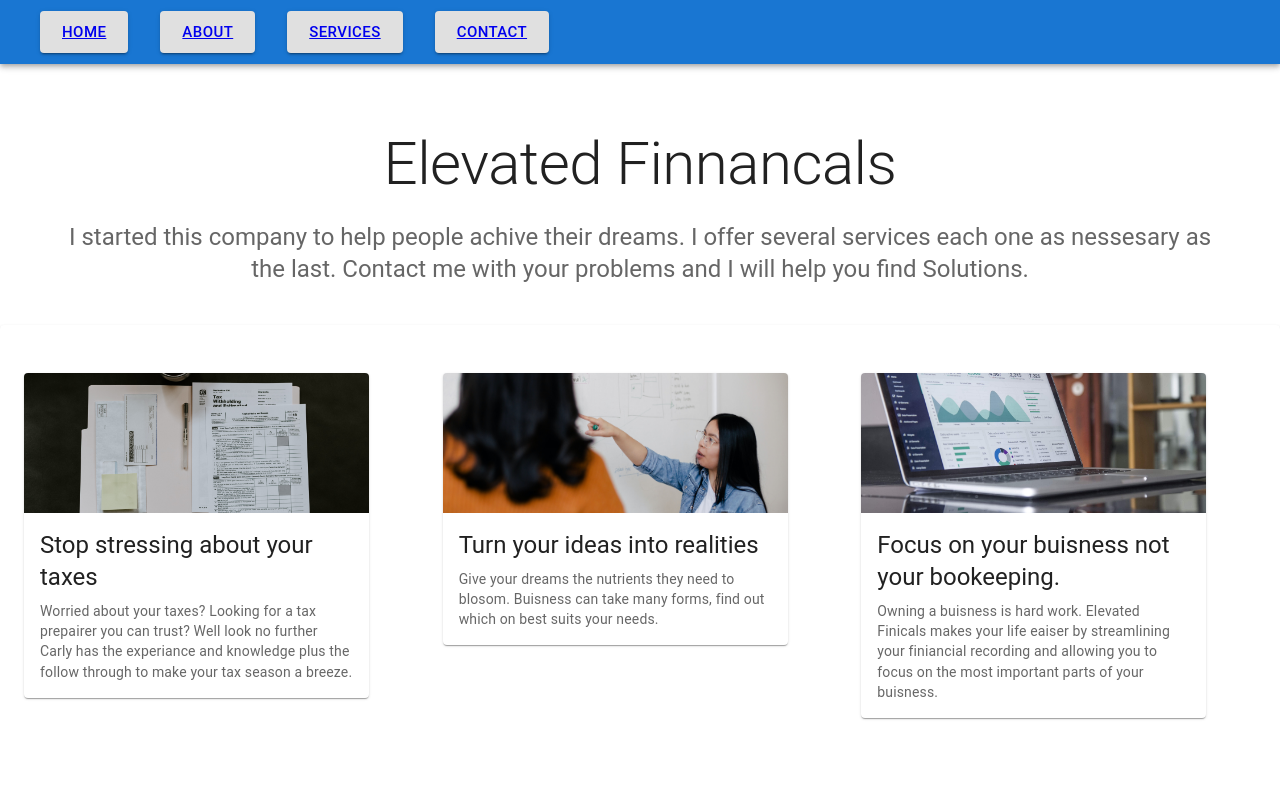
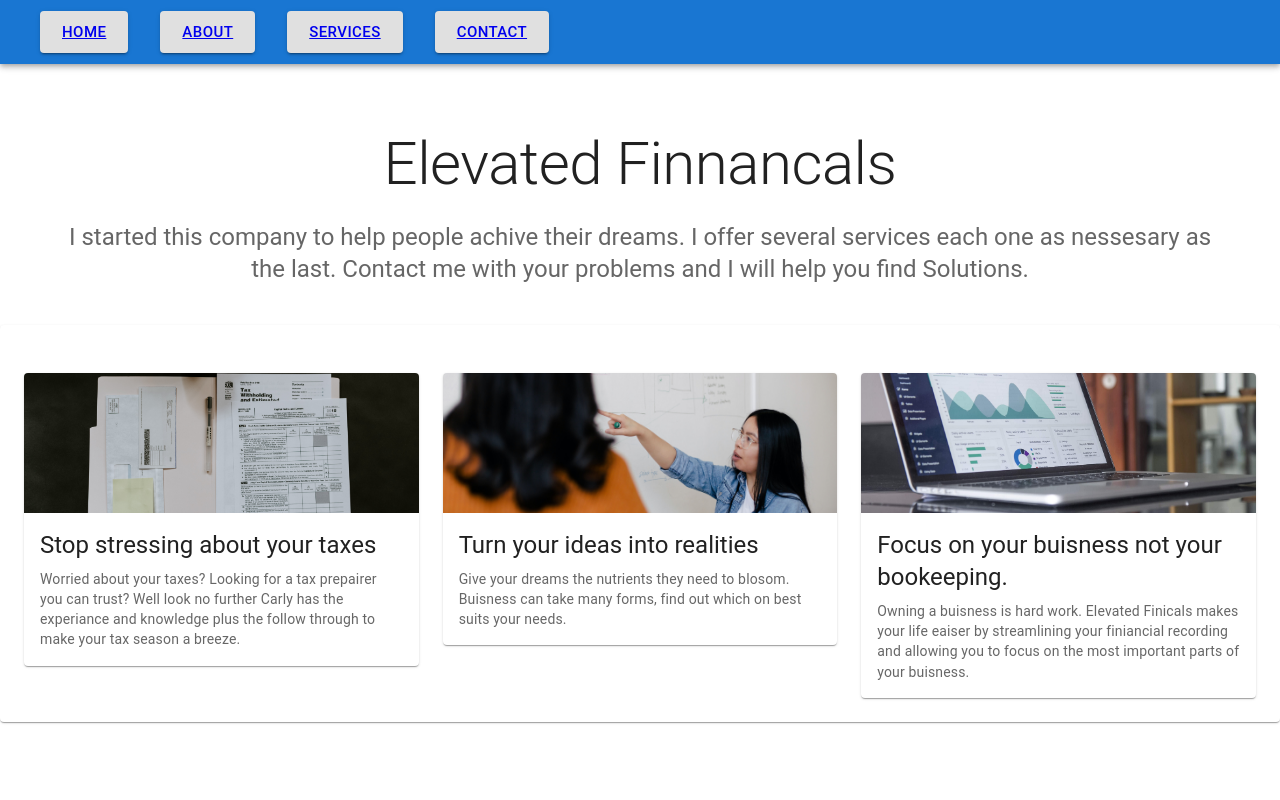
Before and after one commit to joekupernik/Tax-Time, a React (Create React App) app: page / in a window 1280 px wide. Shown: the top 800 px of the page. Built offline with nearby package versions, Linux system fonts and the light colour scheme.

Commit message:
fixed three card layout issue home pg

```diff
--- a/src/BookkeepingCard.tsx
+++ b/src/BookkeepingCard.tsx
@@ -9,7 +9,7 @@ import { CardActionArea } from '@mui/material';
 
 export default function BookkeppingCard() {
   return (
-    <Card sx={{ maxWidth: 345 }}>
+    <Card sx={{ maxWidth: '100%' }}>
       <CardActionArea>
         <CardMedia
           component="img"
--- a/src/ConsultingCard.tsx
+++ b/src/ConsultingCard.tsx
@@ -7,7 +7,7 @@ import { CardActionArea } from '@mui/material';
 
 export default function ConsultingCard() {
   return (
-    <Card sx={{ maxWidth: 345 }}>
+    <Card sx={{ maxWidth: '100%' }}>
       <CardActionArea>
         <CardMedia
           component="img"
--- a/src/TaxCard.tsx
+++ b/src/TaxCard.tsx
@@ -7,7 +7,7 @@ import CardActionArea  from '@mui/material/CardActionArea';
 
 export default function TaxCard() {
   return (
-    <Card sx={{ maxWidth: 345 }}>
+    <Card sx={{ maxWidth: '100%' }}>
       <CardActionArea>
         <CardMedia
           component="img"
```
Also changed, not shown: src/Home.tsx (+5 -4 lines).
